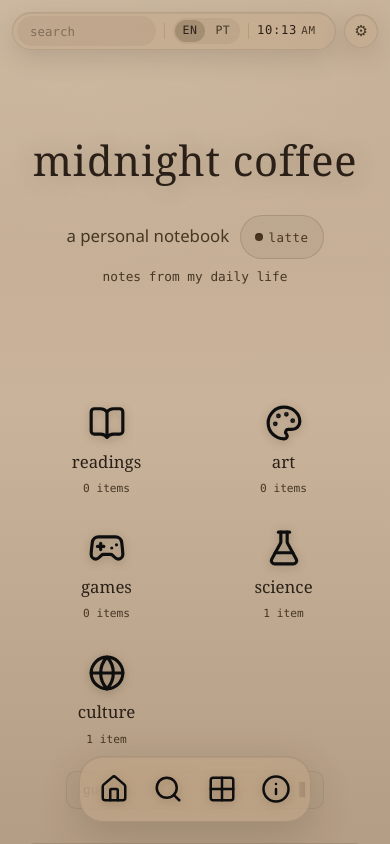
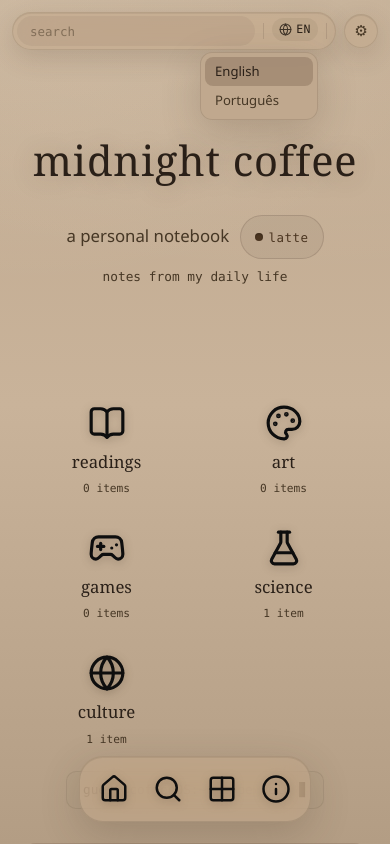
Before and after one commit to odisseuz/CofeeOS_personalblog, a website with bundled scripts: page index.html in a window 390 px wide. Both pictures are taken after a click on the button "EN". Shown: the top 844 px of the page. Built offline with nearby package versions, Linux system fonts and the light colour scheme; files whose address does not match are found by name.

Commit message:
lang: seletor com globo, menu de escolha e topbar magra no celular
O par de botoes (EN | PT) ocupava 68px e nao dizia que era idioma — quem
chega de fora nao descobre. Virou um botao com globo + idioma ativo, que abre
a lista no toque. Lista em vez de alternar porque com tres idiomas um toggle
vira adivinhacao.

No celular o relogio sai do topbar: eram 74px com a fonte no XL, contra 84px
de busca. Com o seletor magro (46px) e sem relogio, a busca saiu de 84px para
165px no pior caso (320px + fonte XL), e de 168 para 238px em 390px. O relogio
do editor continua — o do topbar e que nao valia o espaco.

Ao focar a busca o seletor encolhe (max-width + opacity) e devolve a largura
pro input.

Dois detalhes que custaram e valem registrar:

- max-width: 0 sozinho nao encolhe um flex item: o min-width: auto implicito
  tem precedencia. Precisa de min-width: 0 junto.

- O encolhimento era disparado por .statusbar:focus-within, que inclui o
  PROPRIO seletor. No celular o toque foca o botao, a regra aplicava
  pointer-events: none nele e o toque seguinte (o da opcao) morria — a troca
  de idioma nao funcionava. Agora e .statusbar:has(.search-input:focus), que
  so casa quando o INPUT de busca tem foco.

```diff
--- a/index.html
+++ b/index.html
@@ -17,9 +17,15 @@
         <div class="search-results" id="search-results" hidden></div>
       </div>
       <span class="status-sep" aria-hidden="true"></span>
-      <div class="lang-switch" id="lang-switch" role="group" aria-label="Language">
-        <button class="lang-opt" type="button" data-lang="en" aria-pressed="true" title="English" tabindex="0">EN</button>
-        <button class="lang-opt" type="button" data-lang="pt" aria-pressed="false" title="Português" tabindex="0">PT</button>
+      <div class="lang-switch" id="lang-switch">
+        <button class="lang-toggle" id="lang-toggle" type="button" aria-label="Language: English" aria-haspopup="true" aria-expanded="false" tabindex="0">
+          <svg class="lang-globe" viewBox="0 0 24 24" fill="none" stroke="currentColor" stroke-width="2" stroke-linecap="round" stroke-linejoin="round" aria-hidden="true"><circle cx="12" cy="12" r="10"/><path d="M12 2a14.5 14.5 0 0 0 0 20 14.5 14.5 0 0 0 0-20"/><path d="M2 12h20"/></svg>
+          <span class="lang-current" id="lang-current">EN</span>
+        </button>
+        <div class="lang-options" role="group" aria-label="Language">
+          <button class="lang-opt" type="button" data-lang="en" aria-pressed="true" tabindex="0">English</button>
+          <button class="lang-opt" type="button" data-lang="pt" aria-pressed="false" tabindex="0">Português</button>
+        </div>
       </div>
       <span class="status-sep" aria-hidden="true"></span>
       <div class="clock">
--- a/js/main.js
+++ b/js/main.js
@@ -466,12 +466,30 @@ document.addEventListener('coffee:overlay', syncInert);
     });
   }
 
-  // seletor de idioma. Trocar o idioma re-pinta o que depende dele (recent,
-  // contadores e, se o finder estiver aberto, a lista dele).
+  // seletor de idioma: um botão (globo + idioma ativo) que abre a lista. Trocar
+  // o idioma re-pinta o que depende dele (recent, contadores e, se o finder
+  // estiver aberto, a lista dele).
   const langSwitch = document.getElementById('lang-switch');
+  const langToggle = document.getElementById('lang-toggle');
+
+  function fecharLang() {
+    if (!langSwitch) return;
+    langSwitch.classList.remove('open');
+    if (langToggle) langToggle.setAttribute('aria-expanded', 'false');
+  }
+
+  if (langToggle) {
+    langToggle.addEventListener('click', function (e) {
+      e.stopPropagation();
+      const aberto = langSwitch.classList.toggle('open');
+      langToggle.setAttribute('aria-expanded', aberto ? 'true' : 'false');
+    });
+  }
+
   if (langSwitch) {
     langSwitch.querySelectorAll('.lang-opt').forEach(function (btn) {
       btn.addEventListener('click', function () {
+        fecharLang();
         if (!setLang(btn.getAttribute('data-lang'))) return;
         pintarLang();
         loadRecentPosts();
@@ -485,13 +503,26 @@ document.addEventListener('coffee:overlay', syncInert);
     });
   }
 
+  // fecha ao clicar fora ou com Esc (mesmo padrão dos outros menus)
+  document.addEventListener('click', function (e) {
+    if (!e.target.closest('#lang-switch')) fecharLang();
+  });
+  document.addEventListener('keydown', function (e) {
+    if (e.key === 'Escape') fecharLang();
+  });
+
   function pintarLang() {
     const atual = getLang();
+    const rotulo = document.getElementById('lang-current');
+    if (rotulo) rotulo.textContent = langLabel(atual);
     document.querySelectorAll('.lang-opt').forEach(function (btn) {
       const ativo = btn.getAttribute('data-lang') === atual;
       btn.setAttribute('aria-pressed', ativo ? 'true' : 'false');
-      btn.setAttribute('aria-label', langLabel(btn.getAttribute('data-lang')));
     });
+    if (langToggle) {
+      const nome = atual === 'pt' ? 'Português' : 'English';
+      langToggle.setAttribute('aria-label', 'Language: ' + nome);
+    }
   }
 
   pintarLang();
--- a/style.css
+++ b/style.css
@@ -288,22 +288,21 @@ body::before {
   background: rgb(var(--cream-rgb) / 0.12);
 }
 
-/* seletor de idioma: dois botões colados, formando um pill. O ativo fica
-   preenchido — o não-ativo continua clicável e com hover, pra ler como
-   "escolha" e não como "estado morto". */
+/* seletor de idioma: um botão com globo + o idioma ativo. O globo é o que dá
+   a pista de "aqui se troca de idioma" — duas letras sozinhas ("EN") não
+   dizem isso pra quem chega de fora. O menu abre no clique/toque, e não no
+   hover: hover não existe no toque (ver README, seção Idiomas). */
 .lang-switch {
-  display: flex;
+  position: relative;
+}
+
+.lang-toggle {
+  display: inline-flex;
   align-items: center;
-  gap: 2px;
-  padding: 2px;
+  gap: 5px;
   background: rgb(var(--cream-rgb) / 0.06);
-  border-radius: 999px;
-}
-
-.lang-opt {
-  background: transparent;
   border: none;
-  color: var(--muted);
+  color: var(--cream);
   font-family: var(--font-mono);
   font-size: 0.72rem;
   letter-spacing: 0.04em;
@@ -311,10 +310,66 @@ body::before {
   padding: 5px 8px;
   border-radius: 999px;
   cursor: pointer;
-  transition: color 0.15s ease, background 0.15s ease;
+}
+
+.lang-globe {
+  width: 13px;
+  height: 13px;
+  flex: 0 0 auto;
+  opacity: 0.85;
+}
+
+.lang-current {
+  text-transform: uppercase;
+}
+
+.lang-toggle:hover {
+  background: rgb(var(--cream-rgb) / 0.1);
+}
+
+.lang-toggle:focus-visible {
+  outline: 2px solid var(--caramel);
+  outline-offset: 2px;
+}
+
+/* opções: só existem quando abertas */
+.lang-options {
+  display: none;
+  position: absolute;
+  top: calc(100% + 8px);
+  right: 0;
+  z-index: 10;
+  min-width: 118px;
+  padding: 4px;
+  background: rgb(var(--glass-top) / 0.92);
+  backdrop-filter: blur(16px) saturate(140%);
+  -webkit-backdrop-filter: blur(16px) saturate(140%);
+  border: 1px solid rgb(var(--cream-rgb) / 0.12);
+  border-radius: 12px;
+  box-shadow: var(--shadow-2);
+}
+
+.lang-switch.open .lang-options {
+  display: block;
+}
+
+.lang-opt {
+  display: block;
+  width: 100%;
+  text-align: left;
+  background: transparent;
+  border: none;
+  color: var(--muted);
+  font-family: var(--font-body);
+  font-size: 0.82rem;
+  line-height: 1;
+  padding: 8px 10px;
+  border-radius: 8px;
+  cursor: pointer;
 }
 
 .lang-opt:hover {
+  background: rgb(var(--cream-rgb) / 0.08);
   color: var(--cream);
 }
 
@@ -325,7 +380,7 @@ body::before {
 
 .lang-opt:focus-visible {
   outline: 2px solid var(--caramel);
-  outline-offset: 2px;
+  outline-offset: -2px;
 }
 
 .status-btn {
@@ -2587,11 +2642,52 @@ body.chrome-dim .editor-bar {
     width: 100%;
   }
 
-  .clock {
-    padding: 0 11px 0 0;
-    font-size: 0.76rem;
+  /* O relógio sai do topbar no celular. São ~74px com a fonte no XL, contra
+     uma busca que ficava em 84px — o relógio não vale quase metade da barra.
+     O do editor (`.clock-time` dentro do `.status-line`) continua: ali o
+     espaço é outro, e ele fica ao lado do "[readonly]". */
+  .statusbar .clock {
+    display: none;
+  }
+
+  /* No celular o seletor precisa ser magro: o globo + 2 letras já ocupam
+     pouco (~52px, contra ~68px do par de botões anterior), e o idioma ativo
+     continua legível. As larguras da busca foram medidas com este valor. */
+  .lang-toggle {
+    padding: 5px 7px;
     gap: 4px;
-    flex: 0 0 auto;
+  }
+
+  /* Buscar devolve a barra pro input: o seletor encolhe (não some de uma vez)
+     enquanto o dedo está na busca. O mesmo padrão do :focus do search-input
+     no desktop.
+
+     O seletor é `:focus-within` do INPUT, e não do `.statusbar`. Com
+     :focus-within do statusbar, tocar no próprio seletor o deixava com
+     `pointer-events: none` no meio do toque — no celular isso matava o
+     segundo toque (o da opção) e o menu não trocava o idioma.
+
+     `min-width: 0` é essencial: um flex item tem `min-width: auto` implícito
+     (= o tamanho do conteúdo), e isso tem precedência sobre o `max-width`.
+     Com `flex: 0 0 auto` e `max-width: 0`, o elemento ficava nos 62px do
+     conteúdo e ignorava a regra. É o mesmo caso que o projeto já documentou
+     no input de busca e no título do "recent". */
+  .lang-toggle {
+    transition: max-width 0.18s ease, opacity 0.18s ease, margin 0.18s ease;
+    max-width: 120px;
+    overflow: hidden;
+    white-space: nowrap;
+  }
+
+  .statusbar:has(.search-input:focus) .lang-toggle {
+    flex-shrink: 1;
+    min-width: 0;
+    max-width: 0;
+    opacity: 0;
+    margin: 0;
+    padding: 0;
+    border: 0;
+    pointer-events: none;
   }
 
   .status-btn {
```
